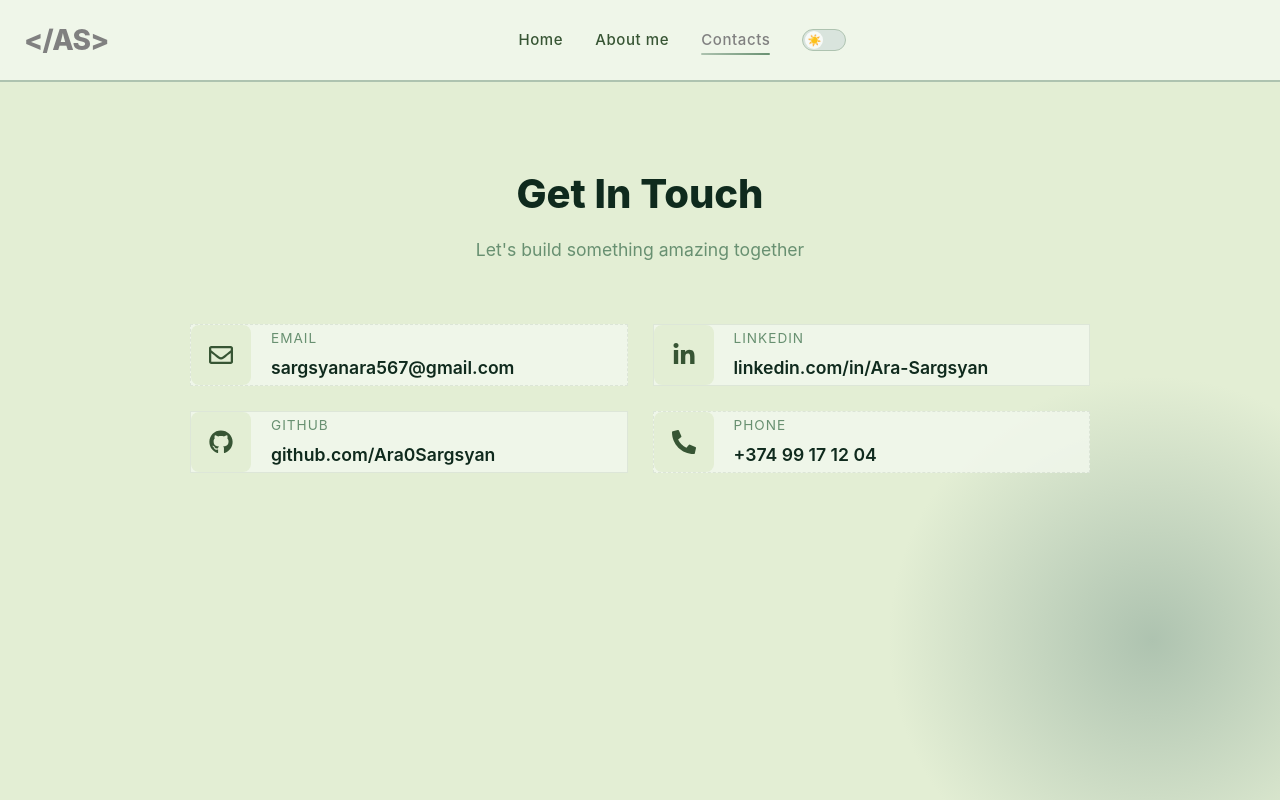
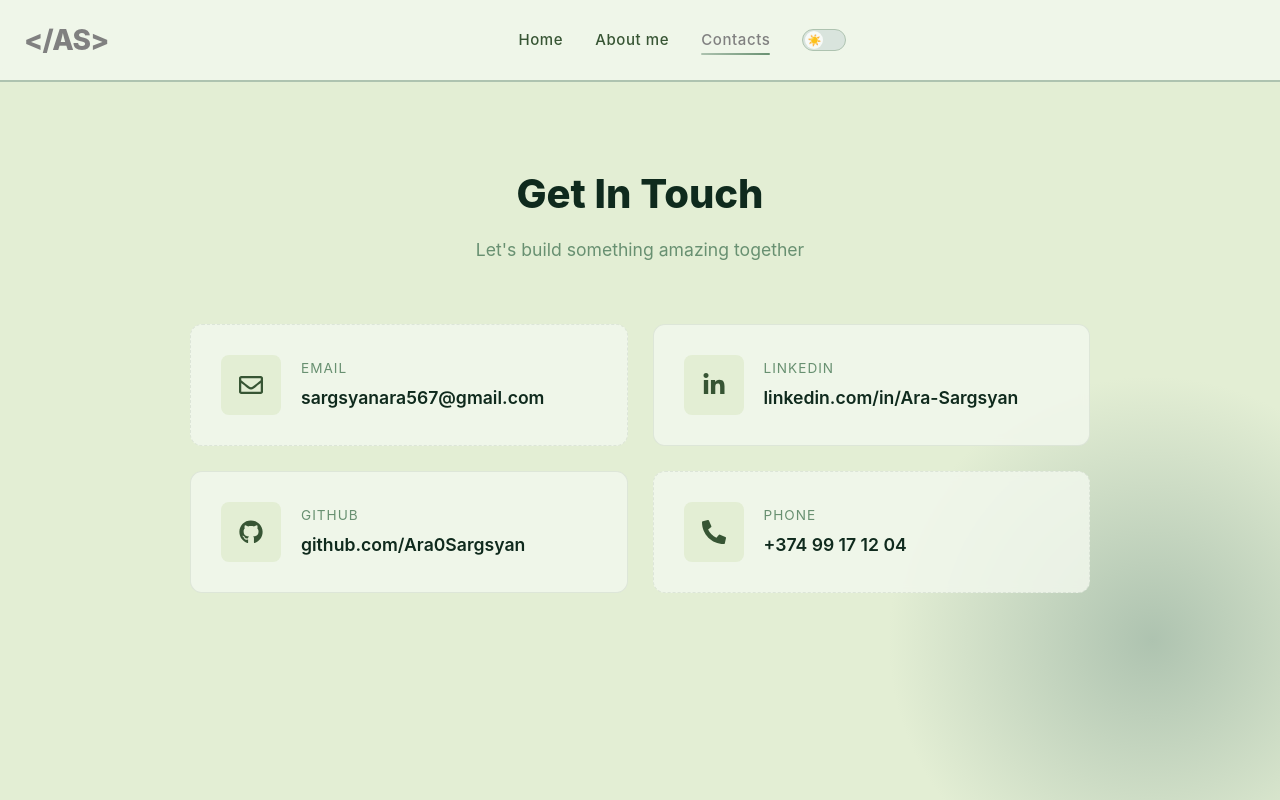
Before and after one commit to Ara0Sargsyan/portfolio, a React (Vite) app: page /contact in a window 1280 px wide. Built offline with nearby package versions, Linux system fonts and the light colour scheme.

Commit message:
fix: force update file case sensitivity

```diff
--- a/src/features/contact/Contact.jsx
+++ b/src/features/contact/Contact.jsx
@@ -1,6 +1,7 @@
 import { useState } from 'react';
 import styles from './Contact.module.css';
 import { FaGithub, FaLinkedinIn, FaPhoneAlt, FaRegEnvelope, FaCheck } from "react-icons/fa";
+import Card from '../../shared/ui/Card';
 import Container from '../../shared/ui/Container';
 
 const contactData = [
@@ -60,7 +61,7 @@ const Contacts = () => {
         {contactData.map((item) => {
           const isCopy = item.type === 'copy';
           const Content = (
-            <div hover={true} className={`${styles.contactCard} ${isCopy ? styles.copyCard : ''}`}>
+            <Card hover={true} className={`${styles.contactCard} ${isCopy ? styles.copyCard : ''}`}>
               <div className={styles.iconBox}>
                 {copiedId === item.id ? <FaCheck className={styles.checkIcon} /> : item.icon}
               </div>
@@ -70,7 +71,7 @@ const Contacts = () => {
                   {copiedId === item.id ? 'Copied!' : item.value}
                 </span>
               </div>
-            </div>
+            </Card>
           );
 
           return isCopy ? (
```
Also changed, not shown: src/shared/ui/Button.jsx (renamed from src/shared/UI/Button.jsx), src/shared/ui/Button.module.css (renamed from src/shared/UI/Button.module.css), src/shared/ui/Card.jsx (renamed from src/shared/UI/Card.jsx), src/shared/ui/Card.module.css (renamed from src/shared/UI/Card.module.css), src/shared/ui/Container.jsx (renamed from src/shared/UI/Container.jsx), src/shared/ui/Container.module.css (renamed from src/shared/UI/Container.module.css), src/shared/ui/Loader.jsx (added), src/shared/ui/Section.jsx (renamed from src/shared/UI/Section.jsx), src/shared/ui/Section.module.css (renamed from src/shared/UI/Section.module.css).
